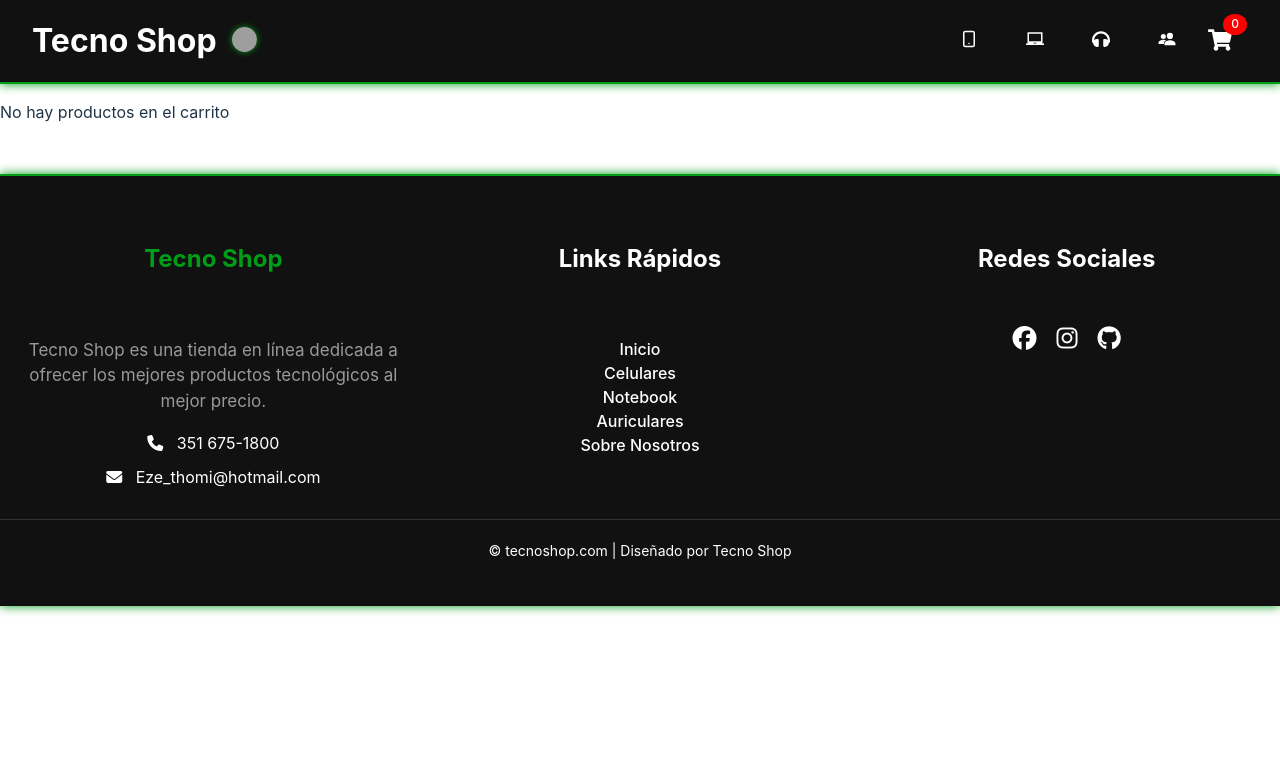
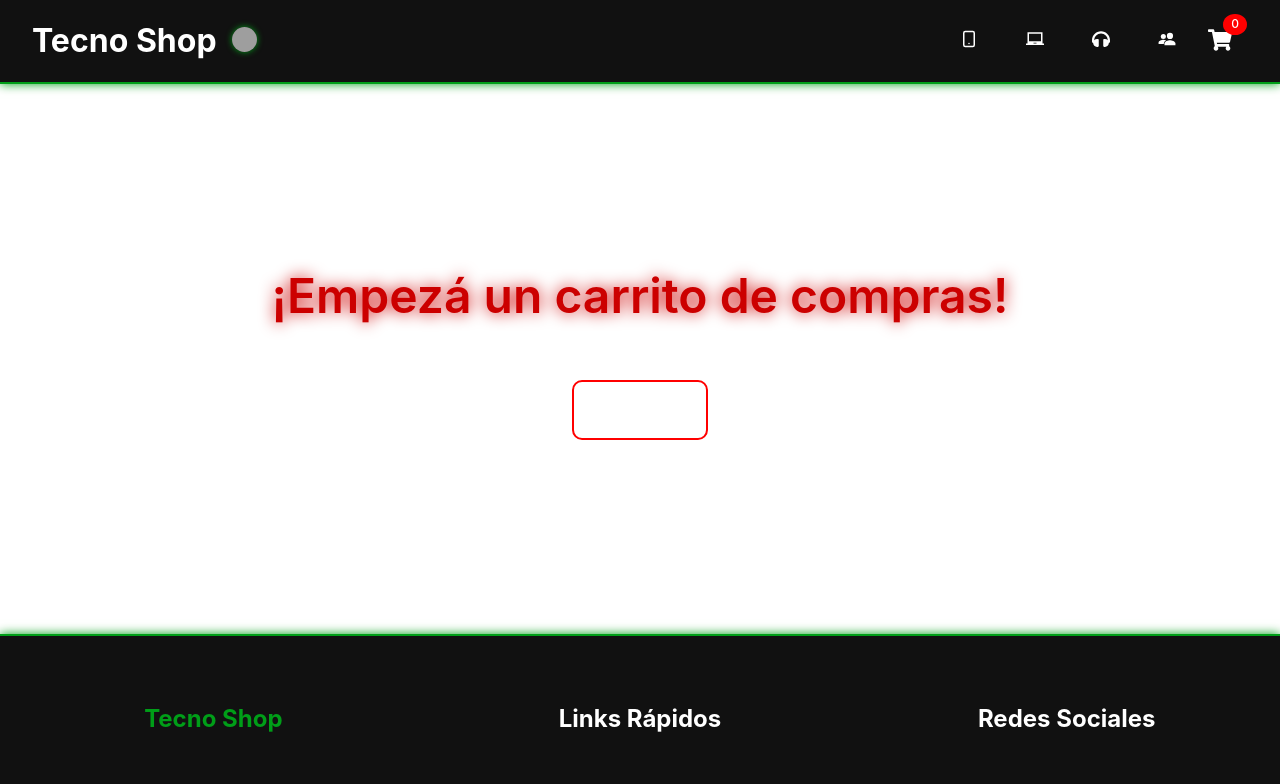
Before and after one commit to EZE1905/entrega_react, a React (Vite) app: page /Carrito in a window 1280 px wide. Shown: the top 784 px of the page. Built offline with nearby package versions, Linux system fonts and the light colour scheme; grey boxes are pictures that could not be loaded.

Commit message:
estilos y navegacion de carrito

```diff
--- /dev/null
+++ b/src/componentes/Carrito.css
@@ -0,0 +1,154 @@
+.contenedor-carrito {
+    display: flex;
+    justify-content: space-between;
+    align-items: flex-start;
+    padding: 2rem;
+}
+
+/** Contenedor Izquierda **/
+
+.contenedor-izquierda-carrito {
+    background-color: #111;
+    padding: 1rem;
+    margin-top: 5rem;
+    margin-bottom: 4rem;
+    margin-left: 8rem;
+    border-radius: 10px;
+    border: solid #009e18 1px;
+    box-shadow: #009e18 0px 0px 10px;
+}
+
+.item {
+    display: flex;
+    align-items: center;
+    list-style: none;
+    color: #fff;
+    margin: 2rem;
+    padding: 1.2rem;
+    border-radius: 10px;
+    border: solid #009e18 1px;
+}
+
+.img {
+    width: 100px;
+    height: 100px;
+    margin-right: 1rem;
+    border-radius: 50px;
+}
+
+.title {
+    font-size: 1.5rem;
+    margin: 2rem;
+}
+
+.price {
+    font-size: 1.5rem;
+    margin-left: 2rem;
+    font-weight: bold;
+}
+
+/** Contenedor Derecha **/
+
+.contenedor-derecha-carrito {
+    display: flex;
+    flex-direction: row;
+    justify-content: flex-start;
+    align-items: center;
+    background-color: #111;
+    padding: 2rem;
+    margin-top: 5rem;
+    margin-bottom: 4rem;
+    margin-right: 8rem;
+    margin-left: 5rem;
+    border-radius: 10px;
+    border: solid #009e18 1px;
+    box-shadow: #009e18 0px 0px 10px;
+}
+
+.total {
+    font-size: 2rem;
+    margin: 2rem;
+    font-weight: bold;
+}
+
+/** Botones **/
+
+.comprar,
+.vaciar,
+.volver {
+    display: flex;
+    justify-content: center;
+    align-items: center;
+    width: 100px;
+    height: 40px;
+    font-size: 1rem;
+    font-weight: 600;
+    margin: 1rem;
+    color: #fff;
+    border: none;
+    border-radius: 10px;
+    cursor: pointer;
+    text-align: center;
+    text-decoration: none;
+    transition: background-color 0.5s;
+}
+
+.comprar {
+    background-color: transparent;
+    border: solid #009e18 2px;
+}
+
+.comprar:hover {
+    border: none;
+    background-color: #009e18;
+    box-shadow: #009e18 0px 0px 10px;
+}
+
+.vaciar {
+    background-color: transparent;
+    border: solid #ff0000 2px;
+}
+
+.vaciar:hover {
+    border: none;
+    background-color: #cc0000;
+    box-shadow: #cc0000 0px 0px 10px;
+}
+
+.volver {
+    background-color: transparent;
+    border: solid #ff0000 2px;
+}
+
+.volver:hover {
+    border: none;
+    background-color: #cc0000;
+    box-shadow: #cc0000 0px 0px 10px;
+    color: #fff;
+}
+
+/*! Carrito vacío !*/
+
+.contenedor-vacio {
+    display: flex;
+    flex-direction: column;
+    justify-content: center;
+    align-items: center;
+    height: 500px;
+}
+
+.carrito-vacio {
+    font-size: 3rem;
+    color: #cc0000;
+    filter: drop-shadow(0 0 0.5rem #cc0000);
+    animation: blink 1s infinite;
+    font-weight: 600;
+    margin-bottom: 2rem;
+}
+
+.contenedor-vacio .volver {
+    padding: 0.5rem 1rem;
+    text-decoration: none;
+    font-size: 1.2rem;
+    transition: background-color 0.3s ease;
+}
--- a/src/componentes/Carrito.jsx
+++ b/src/componentes/Carrito.jsx
@@ -1,12 +1,24 @@
 import { React, useContext } from "react";
 import { Link } from "react-router-dom";
 import { CartContext } from "../context/CartContext";
+import "./Carrito.css";
 
 export default function Carrito() {
     const { Cart, setCart } = useContext(CartContext);
 
     if (Cart.length === 0) {
-        return <p>No hay productos en el carrito</p>;
+        return (
+            <>
+                <div className="contenedor-vacio">
+                    <p className="carrito-vacio">
+                        ¡Empezá un carrito de compras!
+                    </p>
+                    <Link className="volver" to="/">
+                        Volver
+                    </Link>
+                </div>
+            </>
+        );
     }
 
     const vaciarCart = () => {
@@ -14,24 +26,34 @@ export default function Carrito() {
     };
 
     return (
-        <div>
-            <h1>Carrito</h1>
+        <div className="contenedor-carrito">
+            <div className="contenedor-izquierda-carrito">
+                <ul>
+                    {Cart.map((item, index) => (
+                        <li key={index} className="item">
+                            <img src={item.img} alt="" className="img" />
+                            <h2 className="title">{item.title}</h2>
+                            <p className="price">${item.price}</p>
+                        </li>
+                    ))}
+                </ul>
+            </div>
 
-            <ul>
-                {Cart.map((item, index) => (
-                    <li key={index}>
-                        {item.title} / ${item.price}
-                    </li>
-                ))}
-            </ul>
+            <div className="contenedor-derecha-carrito">
+                <p className="total">
+                    Total: ${Cart.reduce((acc, item) => acc + item.price, 0)}
+                </p>
 
-            <p>Total: ${Cart.reduce((acc, item) => acc + item.price, 0)}</p>
+                <button className="comprar">Comprar</button>
 
-            <button>Comprar</button>
+                <button className="vaciar" onClick={() => vaciarCart()}>
+                    Vaciar
+                </button>
 
-            <button onClick={() => vaciarCart()}>Vaciar</button>
-
-            <Link to="/">Volver</Link>
+                <Link className="volver" to="/">
+                    Volver
+                </Link>
+            </div>
         </div>
     );
 }
```
